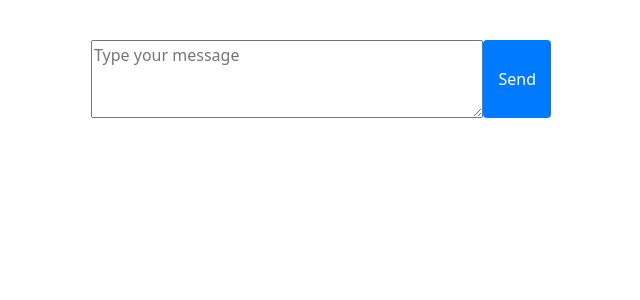
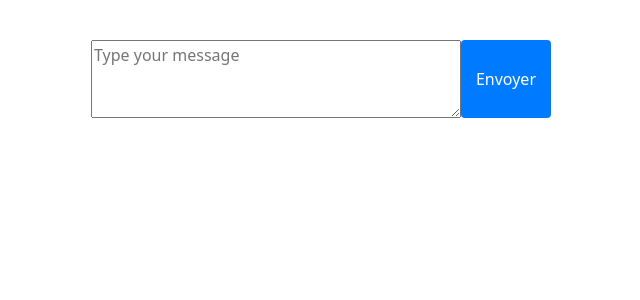
Before and after one commit to JefBronze/chatgpt_plugins-main, a Flask app: page / in a window 1280 px wide. Shown: the top 300 px of the page, without its empty margins (319-959 px from the left). Run offline with Flask 3, Linux system fonts and the light colour scheme; some libraries are stand-ins or nearby versions.

Commit message:
Send to Envoyer

```diff
--- a/app/templates/chat.html
+++ b/app/templates/chat.html
@@ -76,7 +76,7 @@
           rows="3"
           cols="100"
         ></textarea>
-        <input type="submit" value="Send" id="sendButton" />
+        <input type="submit" value="Envoyer" id="sendButton" />
         <span class="throbber" id="throbber"></span>
       </div>
     </div>
```
